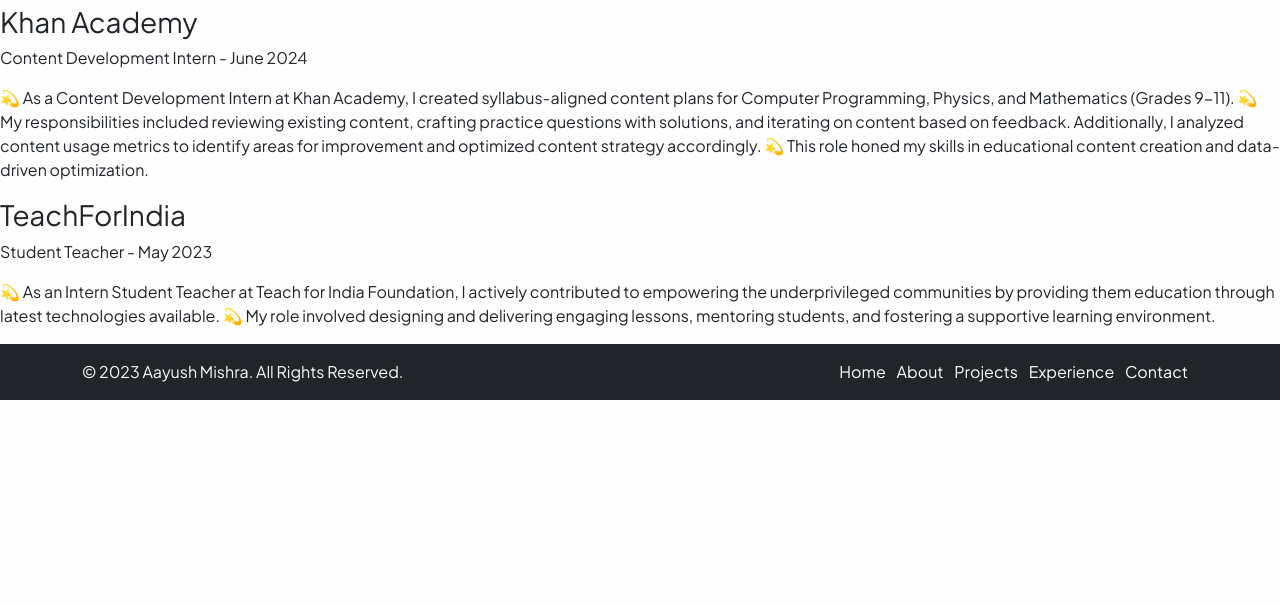
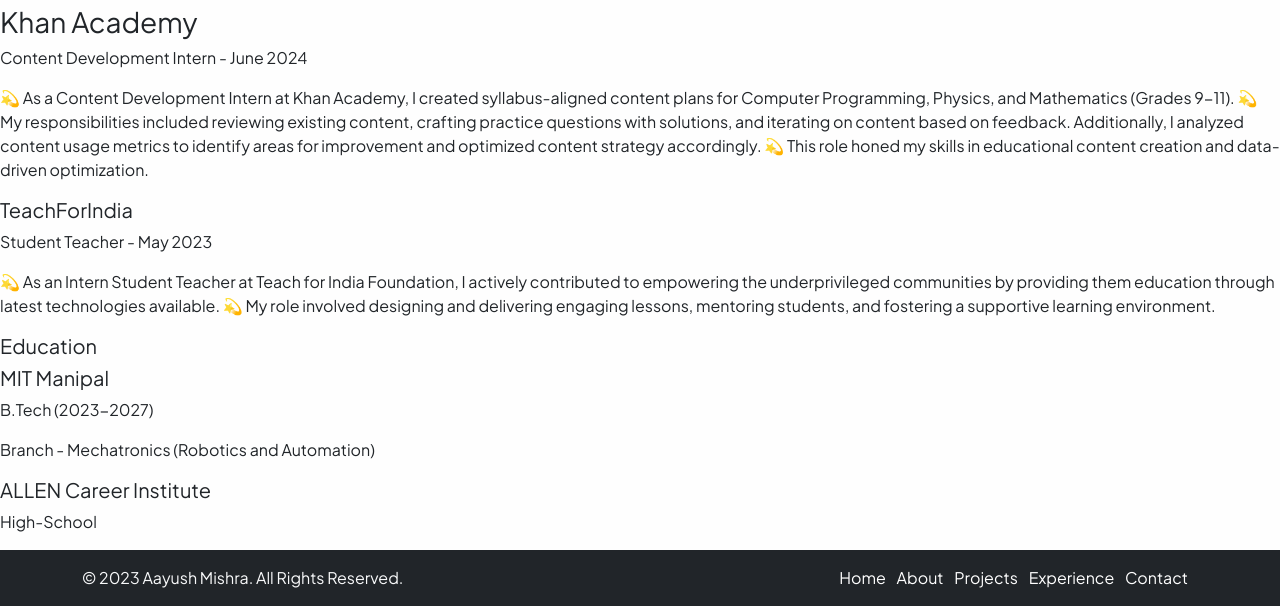
Before and after one commit to aayushmishra2027/my-portfolio, a plain HTML site: page info.html in a window 1280 px wide. Shown: the part 1995-2601 px from the top of the page. Before the commit the page ends 2395 px from the top, so only its background shows below. Drawn offline with nearby package versions, Linux system fonts and the light colour scheme; files that its build step writes are made by us from their sources.

Commit message:
Update info.html

```diff
--- a/info.html
+++ b/info.html
@@ -184,12 +184,24 @@
                💫 This role honed my skills in educational content creation and data-driven optimization.</p>
         </div>
       <div class="experience">
-        <h3>TeachForIndia</h3>
+        <h5>TeachForIndia</h5>
         <p>Student Teacher - May 2023</p>
         <p>💫 As an Intern Student Teacher at Teach for India Foundation, I actively contributed to empowering the underprivileged communities by providing them education through latest technologies available.
 
            💫 My role involved designing and delivering engaging lessons, mentoring students, and fostering a supportive learning environment.</p>
       </div>
+    </section>
+                <!-- Education Section -->
+    <section id="education" class="section-padding">
+        <h5>Education</h5>
+        <div class="education">
+            <h5>MIT Manipal</h5>
+            <p>B.Tech (2023-2027)</p>
+            <p>Branch - Mechatronics (Robotics and Automation)</p>
+        </div>
+        <div class="education">
+                <h5>ALLEN Career Institute</h5>
+            <p>High-School</p>
     </section>
 
     <!-- Socialize -->
```
